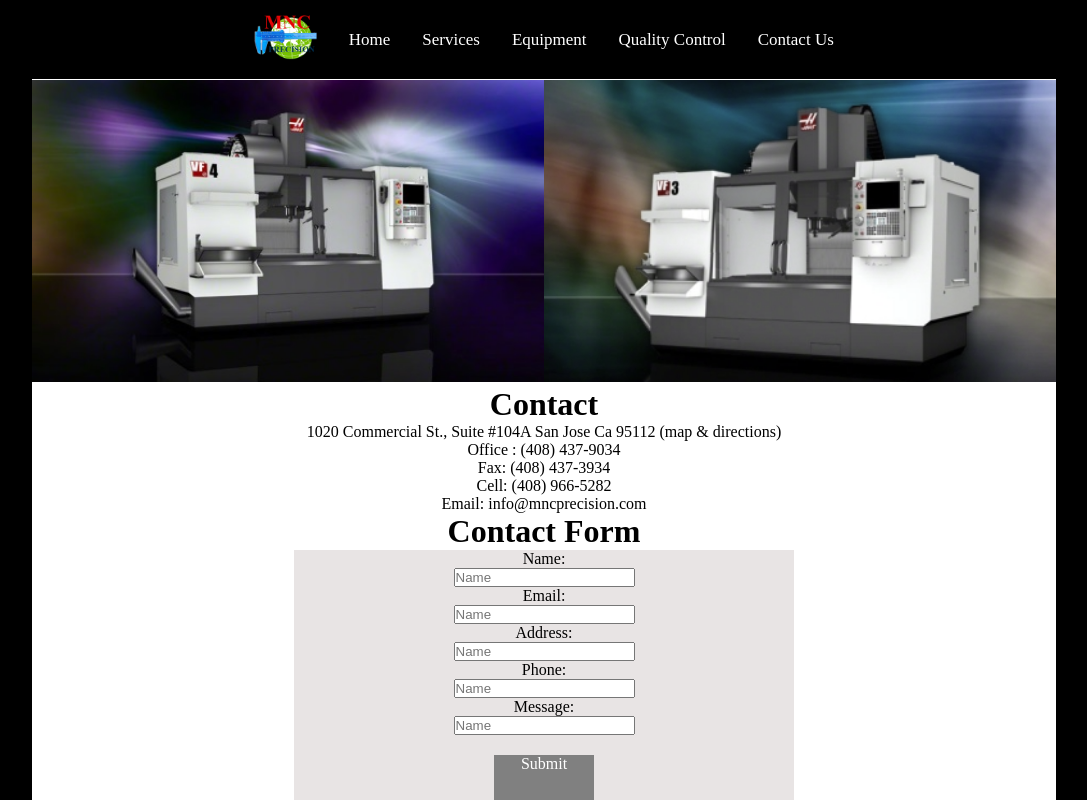
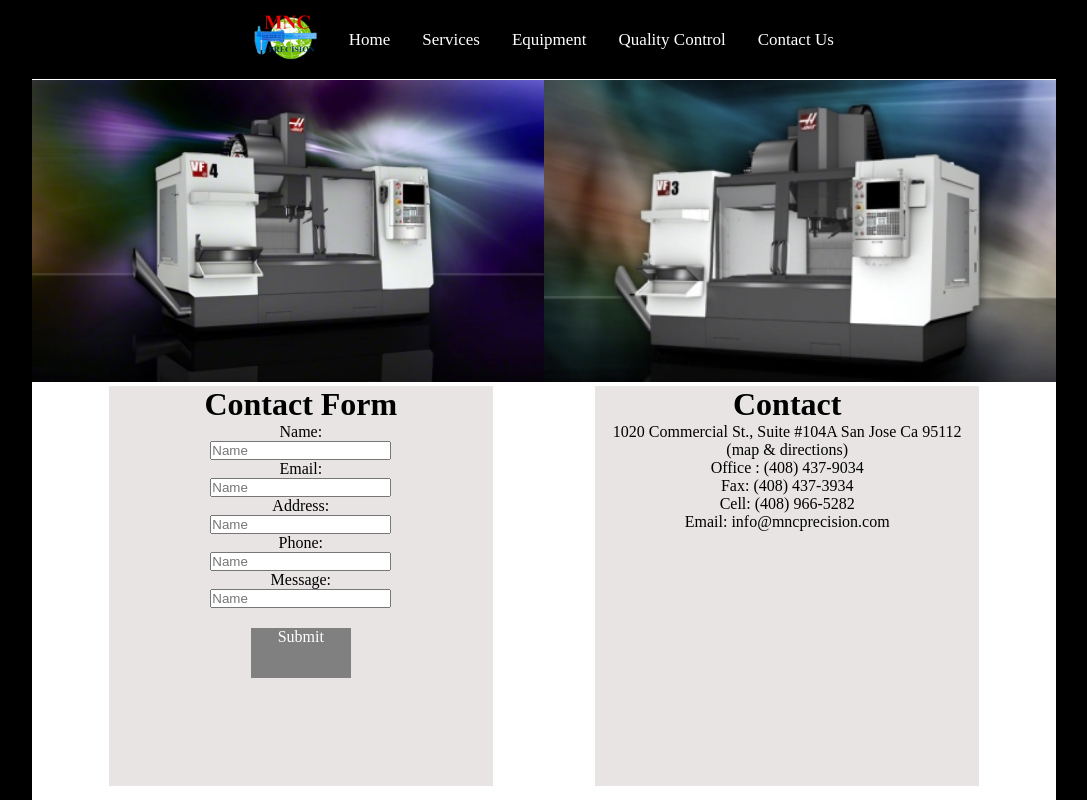
Before and after one commit to marynghiem/MNCPrecision, a React (Create React App) app: page /ContactUs in a window 1280 px wide. Shown: the top 800 px of the page, without its empty margins (96-1183 px from the left). Built offline with nearby package versions, Linux system fonts and the light colour scheme.

Commit message:
vertical align the containers in the contact us component

```diff
--- a/src/components/ContactUs.js
+++ b/src/components/ContactUs.js
@@ -34,16 +34,8 @@
           <img src="EquipmentPicture1.jpeg" alt="" className="contactUsPicture1" />
           <img src="HomePageMainImage.jpeg" alt="" className="contactUsPicture2" />
         </div>
-        <h1 className="contactInformationTitle">Contact</h1>
-        <div className="contactInformation">
-          <p>1020 Commercial St., Suite #104A San Jose Ca 95112 (map & directions)</p>
-          <p>Office : (408) 437-9034</p>
-          <p>Fax: (408) 437-3934</p>
-          <p>Cell: (408) 966-5282</p>
-          <p>Email: info@mncprecision.com</p>
-        </div>
-        <h1 className="contactFormTitle">Contact Form</h1>
         <div className="contactFormContainer">
+          <h1 className="contactFormTitle">Contact Form</h1>
           <div className="contactFormNameLabel">Name:</div>
           <input
             type="text"
@@ -94,6 +86,16 @@
           ></input>
           <div className="contactSubmitButton">Submit</div>
         </div>
+        <div className="contactInformationContainer">
+          <h1 className="contactInformationTitle">Contact</h1>
+          <div className="contactInformation">
+            <p>1020 Commercial St., Suite #104A San Jose Ca 95112 (map & directions)</p>
+            <p>Office : (408) 437-9034</p>
+            <p>Fax: (408) 437-3934</p>
+            <p>Cell: (408) 966-5282</p>
+            <p>Email: info@mncprecision.com</p>
+          </div>
+        </div>
       </div>
     </div>
   );
--- a/src/css/ContactUs.css
+++ b/src/css/ContactUs.css
@@ -1,9 +1,3 @@
-.contactFormContainer {
-  background-color: rgb(232, 228, 228);
-  height: 68vh;
-  width: 500px;
-  display: inline-block;
-}
 .contactUsImageContainer {
   padding-top: 79.5px;
 }
@@ -22,6 +16,7 @@
   background-color: white;
   margin: auto;
   width: 80%;
+  height: 150vh;
 }
 .contactSubmitButton {
   background-color: gray;
@@ -31,3 +26,20 @@
   margin: auto;
   margin-top: 20px;
 }
+
+.contactFormContainer {
+  background-color: rgb(232, 228, 228);
+  height: 50vh;
+  width: 30vw;
+  display: inline-block;
+  margin-right: 5%;
+}
+
+.contactInformationContainer {
+  background-color: rgb(232, 228, 228);
+  width: 30vw;
+  height: 50vh;
+  display: inline-block;
+  vertical-align: top;
+  margin-left: 5%;
+}
```
